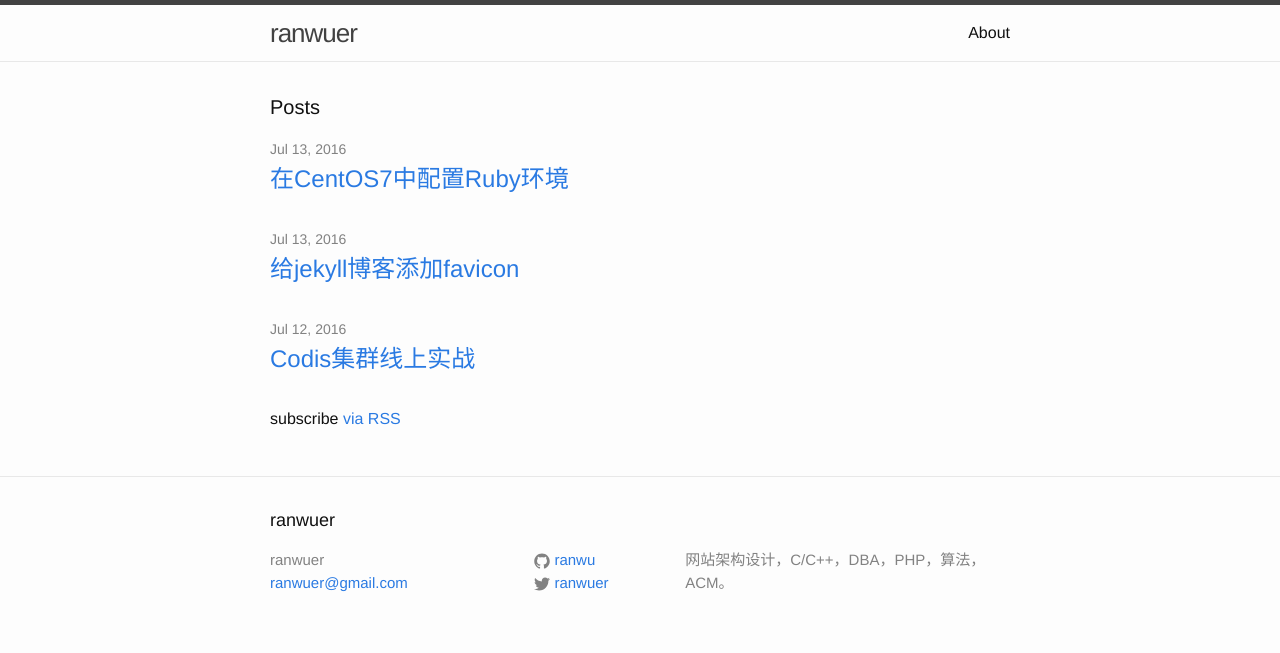
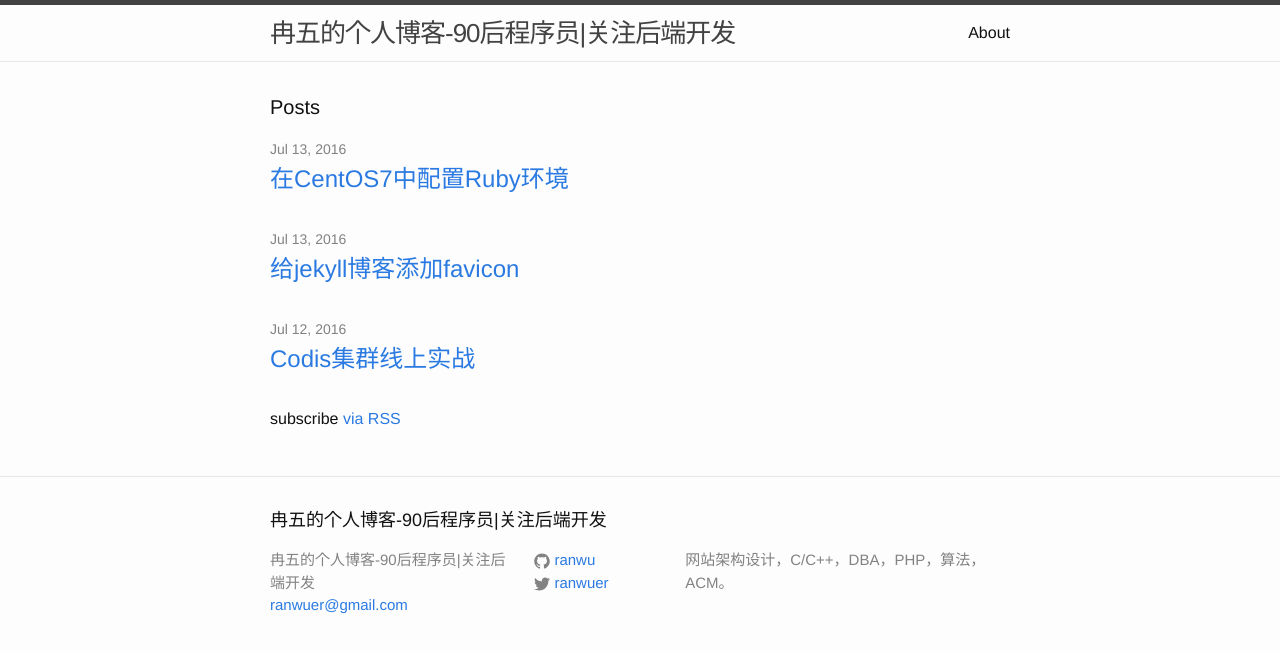
Before and after one commit to ranwu/ranwu.github.io, a Jekyll site: the page built from index.html, in a window 1280 px wide. Shown: the top 653 px of the page. Built offline with Jekyll 4.4.1, drawn with Linux system fonts in a browser that asks for light colours.

Commit message:
修改网站标题

```diff
--- a/_config.yml
+++ b/_config.yml
@@ -6,7 +6,7 @@
 # 'jekyll serve'. If you change this file, please restart the server process.
 
 # Site settings
-title: ranwuer
+title: 冉五的个人博客-90后程序员|关注后端开发
 email: ranwuer@gmail.com
 description: > # this means to ignore newlines until "baseurl:"
   网站架构设计，C/C++，DBA，PHP，算法，ACM。
```
